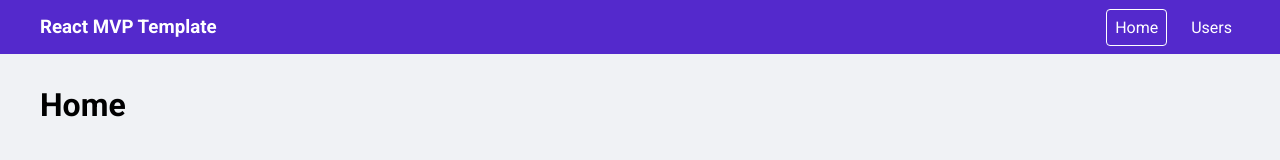
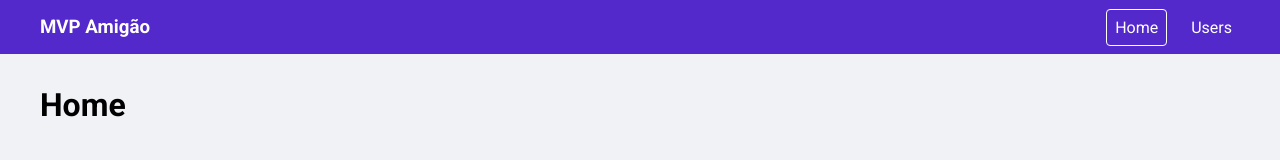
Before and after one commit to Newton-Duarte/mvp-amigao, a React (Create React App) app: page / in a window 1280 px wide. Shown: the top 160 px of the page. Built offline with nearby package versions, Linux system fonts and the light colour scheme.

Commit message:
Setup project for Amigao MVP

```diff
--- a/public/index.html
+++ b/public/index.html
@@ -5,7 +5,7 @@
     <meta charset="utf-8" />
     <link rel="icon" href="%PUBLIC_URL%/favicon.ico" />
     <meta name="viewport" content="width=device-width, initial-scale=1" />
-    <title>React MVP Template</title>
+    <title>MVP Amigão</title>
     <link href="https://fonts.googleapis.com/css2?family=Roboto:wght@400;700&display=swap" rel="stylesheet">
   </head>
   <body>
--- a/src/components/App/Header/index.js
+++ b/src/components/App/Header/index.js
@@ -7,7 +7,7 @@ export function Header() {
   return (
     <Container>
       <Content>
-        <h3>React MVP Template</h3>
+        <h3>MVP Amigão</h3>
 
         <Navigation>
           <NavItem
```
